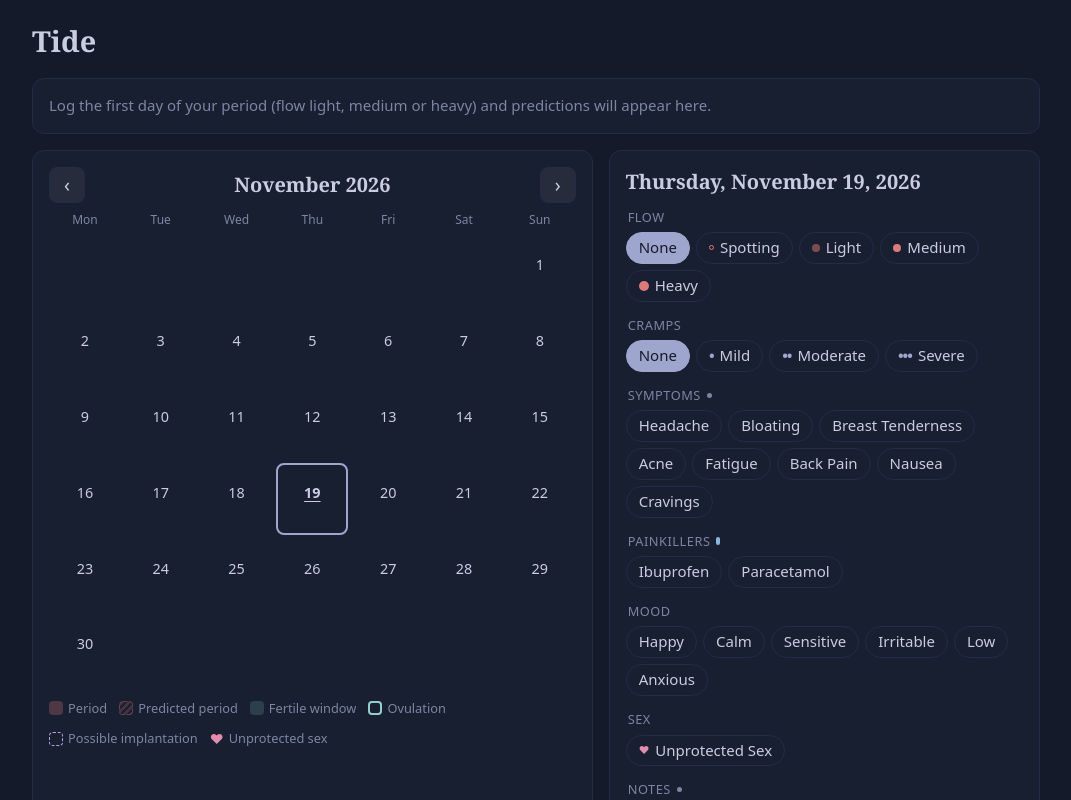
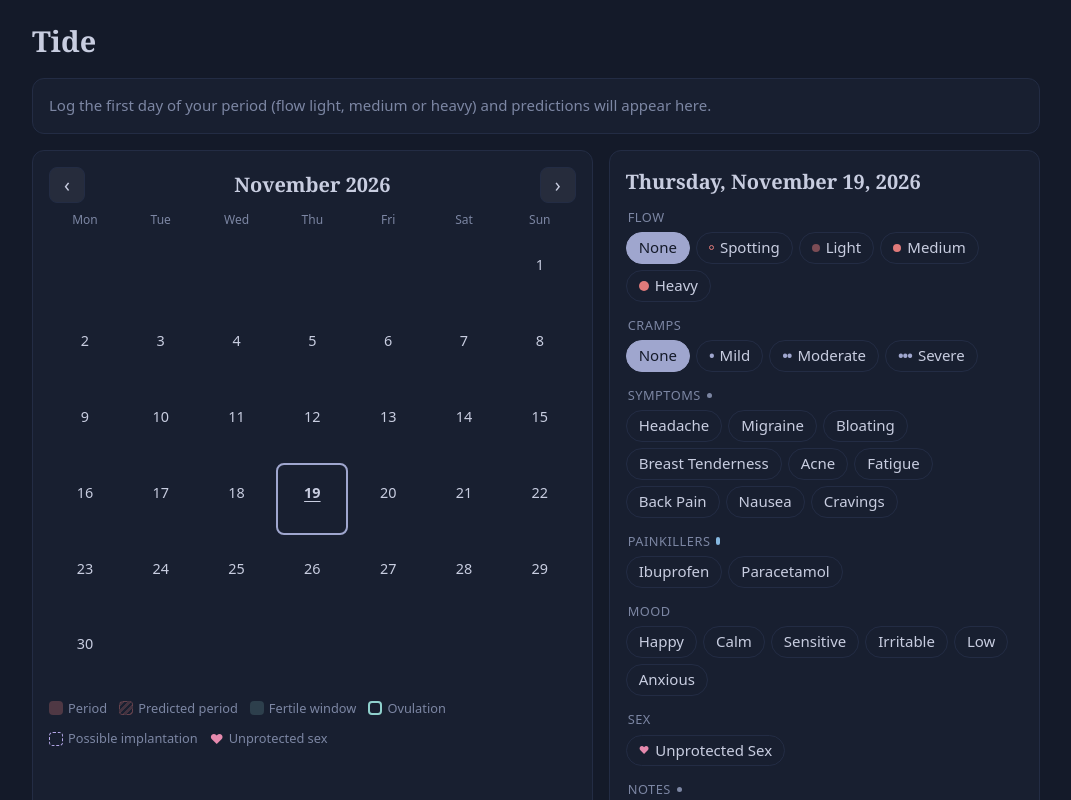
Before and after one commit to 1sabelle/tide-tracker, a React (Vite) app: page / in a window 1280 px wide. Shown: the top 800 px of the page, without its empty margins (104-1175 px from the left). Built offline with nearby package versions, Linux system fonts and the light colour scheme.

Commit message:
🤕 Add migraine as its own symptom

```diff
--- a/src/cycle.js
+++ b/src/cycle.js
@@ -4,6 +4,7 @@ export const FLOW_LEVELS = ['none', 'spotting', 'light', 'medium', 'heavy'];
 export const CRAMP_LEVELS = ['none', 'mild', 'moderate', 'severe'];
 export const SYMPTOMS = [
   'headache',
+  'migraine',
   'bloating',
   'breast tenderness',
   'acne',
```
